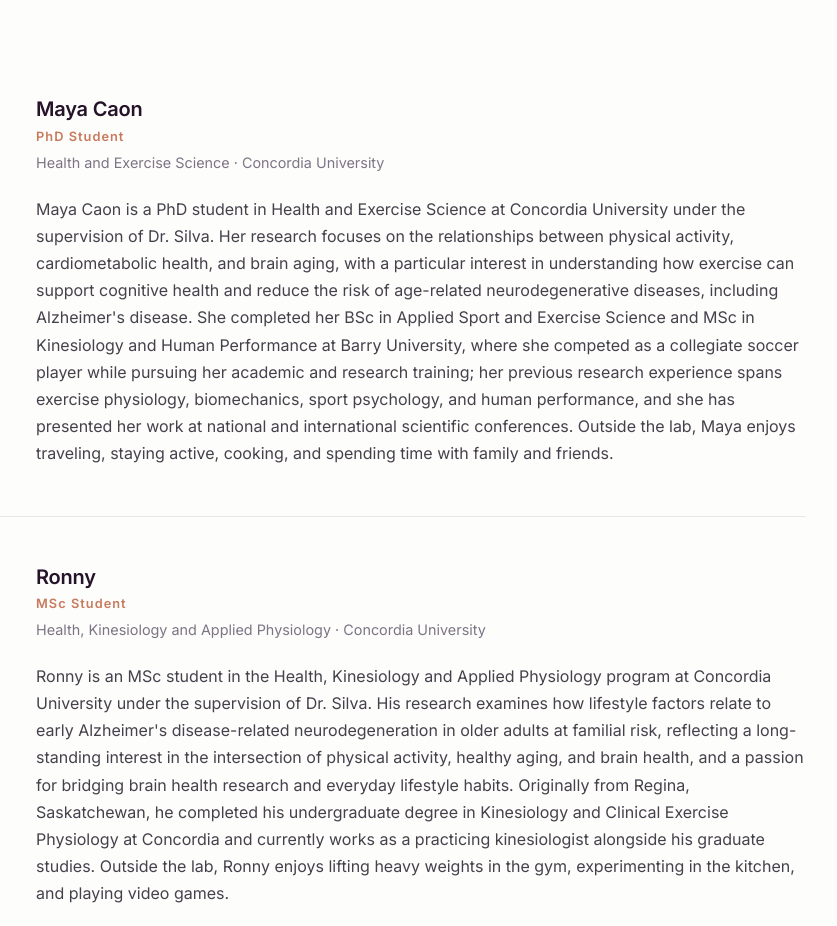
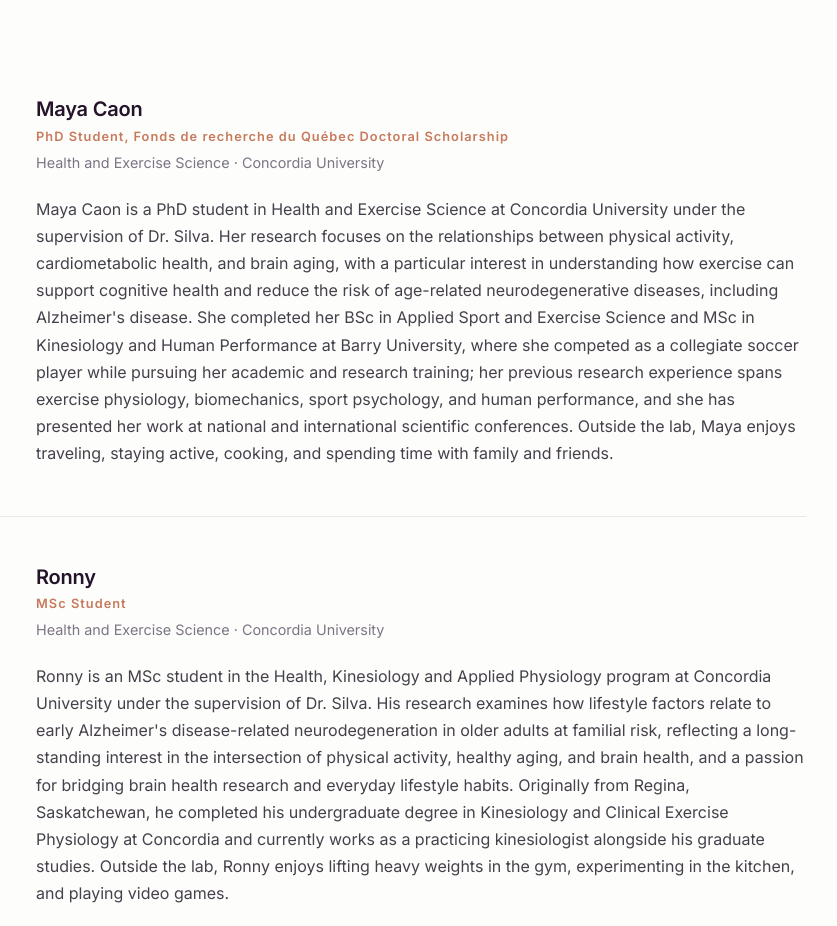
Before and after one commit to ncbss/silvalab, a plain HTML site: page index.html in a window 1280 px wide. Shown: the part 2340-3266 px from the top of the page, 314-1151 px from the left. Drawn offline with Linux system fonts and the light colour scheme; a web font is replaced by a local one.

Commit message:
Minor updates

```diff
--- a/index.html
+++ b/index.html
@@ -136,7 +136,7 @@
                         </div>
                         <div class="member-text">
                             <h3>Maya Caon</h3>
-                            <p class="role">PhD Student</p>
+                            <p class="role">PhD Student, Fonds de recherche du Québec Doctoral Scholarship</p>
                             <p class="dept">Health and Exercise Science · Concordia University</p>
                             <p>Maya Caon is a PhD student in Health and Exercise Science at Concordia University under
                                 the supervision of Dr. Silva. Her research focuses on the relationships between
@@ -160,7 +160,7 @@
                         <div class="member-text">
                             <h3>Ronny</h3>
                             <p class="role">MSc Student</p>
-                            <p class="dept">Health, Kinesiology and Applied Physiology · Concordia University</p>
+                            <p class="dept">Health and Exercise Science · Concordia University</p>
                             <p>Ronny is an MSc student in the Health, Kinesiology and Applied Physiology program at
                                 Concordia University under the supervision of Dr. Silva. His research examines how
                                 lifestyle factors relate to early Alzheimer's disease-related neurodegeneration in
```
